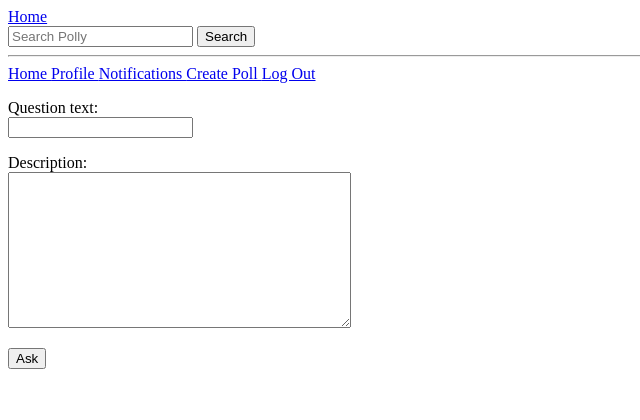
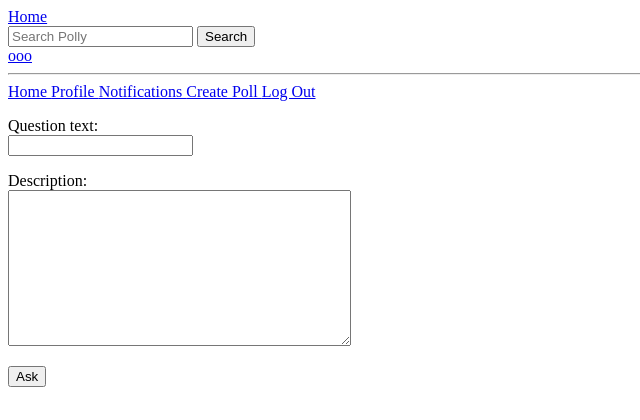
Before and after one commit to olaniyigeorge/Poll-y, a Django app: page /add_question in a window 1280 px wide. Shown: the top 420 px of the page, without its empty margins (0-640 px from the left). Run offline with Django 3.2, Linux system fonts and the light colour scheme; the visitor is signed in with stand-in values (Sample User, id 1).

Commit message:
logo, link home

```diff
--- a/poll/templates/poll/base.html
+++ b/poll/templates/poll/base.html
@@ -15,6 +15,7 @@
                     <input type="submit" value="Search">
                 </form>
             </div>
+            <a href="{% url 'poll:index' %}"> ooo </a>
         </div>
 
         <hr>
```
